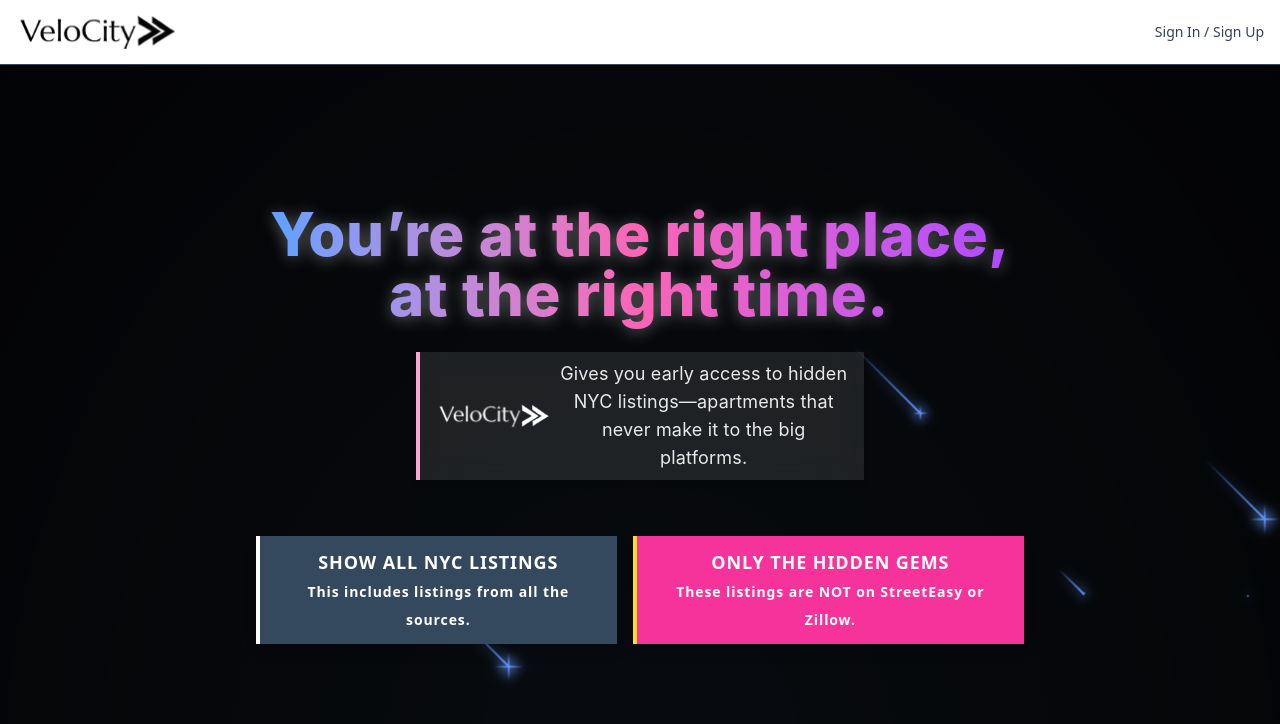
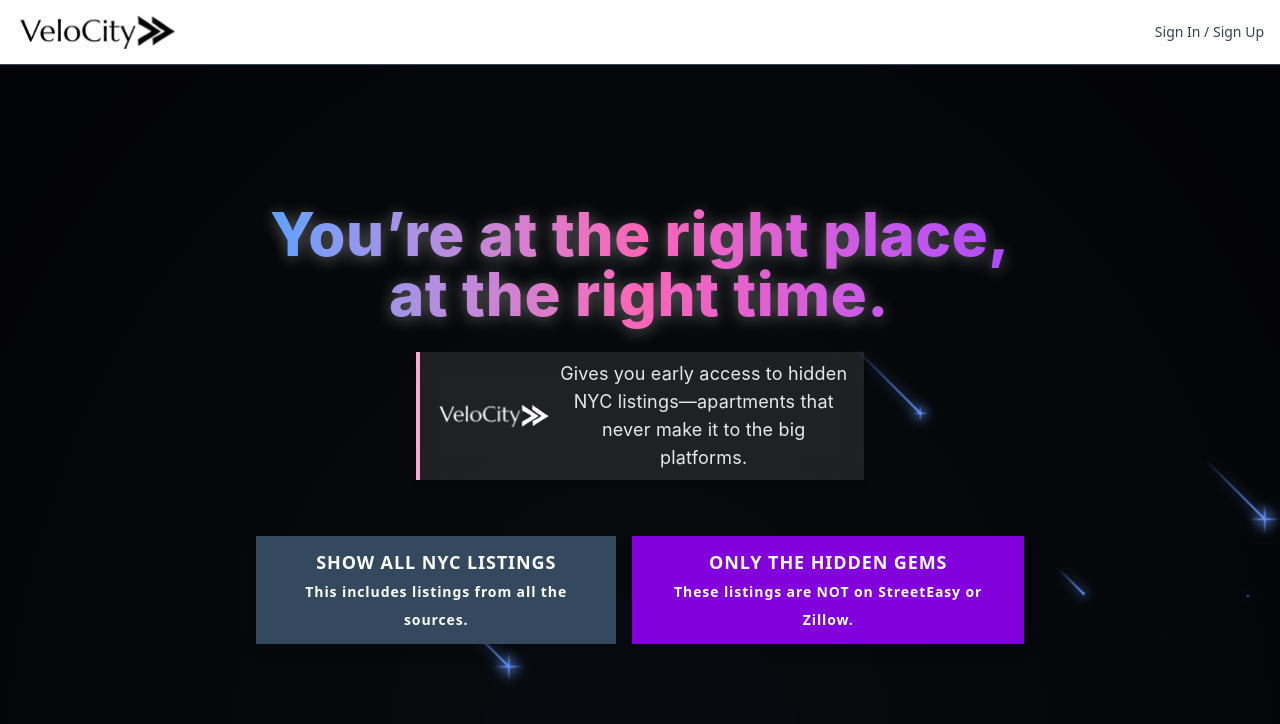
Before and after one commit to koldo66crack/VeloCity, a React (Vite) app in the folder LL Front End/apartment-listings/: page /#/ in a window 1280 px wide. Shown: the top 724 px of the page. Built offline with nearby package versions, Linux system fonts and the light colour scheme; no server answers.

Commit message:
Color Changed on Landing Page

```diff
--- a/LL Front End/apartment-listings/src/pages/LandingPage.jsx
+++ b/LL Front End/apartment-listings/src/pages/LandingPage.jsx
@@ -121,7 +121,7 @@
           <div className="flex flex-col sm:flex-row gap-4 mt-12 w-full items-center justify-center">
             <button
               onClick={() => navigate("/home")}
-              className="bg-[#34495e] hover:bg-gray-800 text-white px-6 py-3 text-lg font-semibold transition duration-300 shadow-lg cursor-pointer w-full sm:w-auto border-l-4 border-white"
+              className="bg-[#34495e] hover:bg-gray-800 text-white px-6 py-3 text-lg font-semibold transition duration-300 shadow-lg cursor-pointer w-full sm:w-auto"
               style={{ borderRadius: 0, letterSpacing: "0.05em" }}
             >
               SHOW ALL NYC LISTINGS <br />
@@ -129,7 +129,7 @@
             </button>
             <button
               onClick={() => navigate("/home?onlyHiddenGems=1")}
-              className="bg-pink-500 hover:bg-pink-700 text-white px-6 py-3 text-lg font-bold transition duration-300 shadow-lg cursor-pointer w-full sm:w-auto border-l-4 border-yellow-300"
+              className="bg-purple-700 hover:bg-purple-800 text-white px-6 py-3 text-lg font-bold transition duration-300 shadow-lg cursor-pointer w-full sm:w-auto"
               style={{ borderRadius: 0, letterSpacing: "0.05em" }}
             >
               ONLY THE HIDDEN GEMS <span className="hidden sm:inline"></span><br />
```
